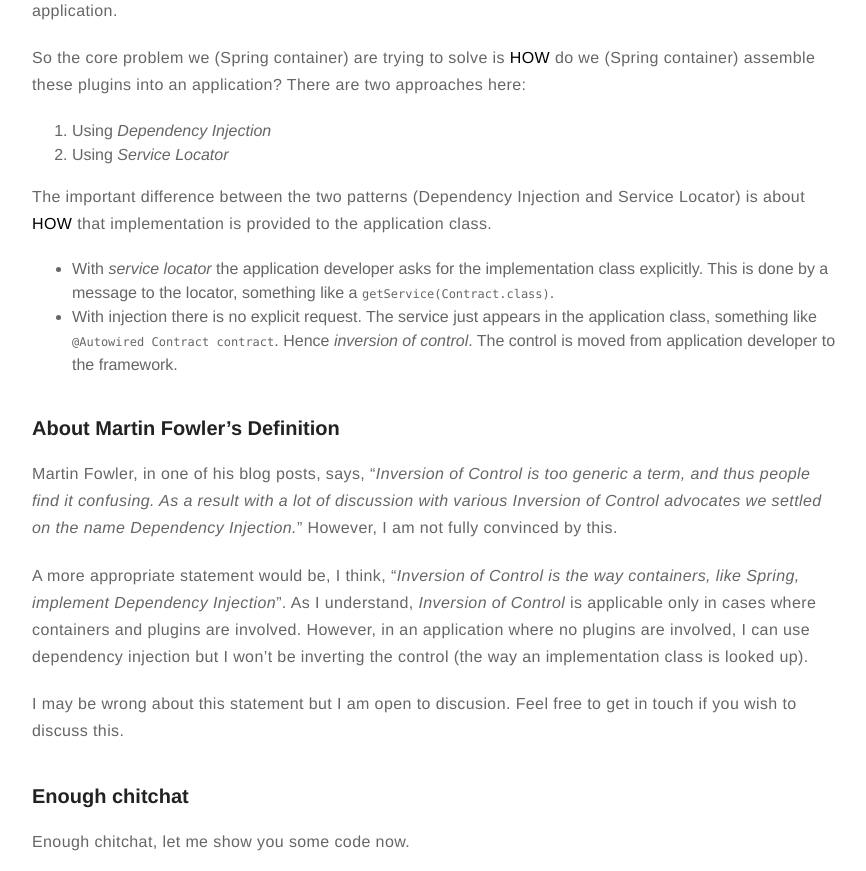
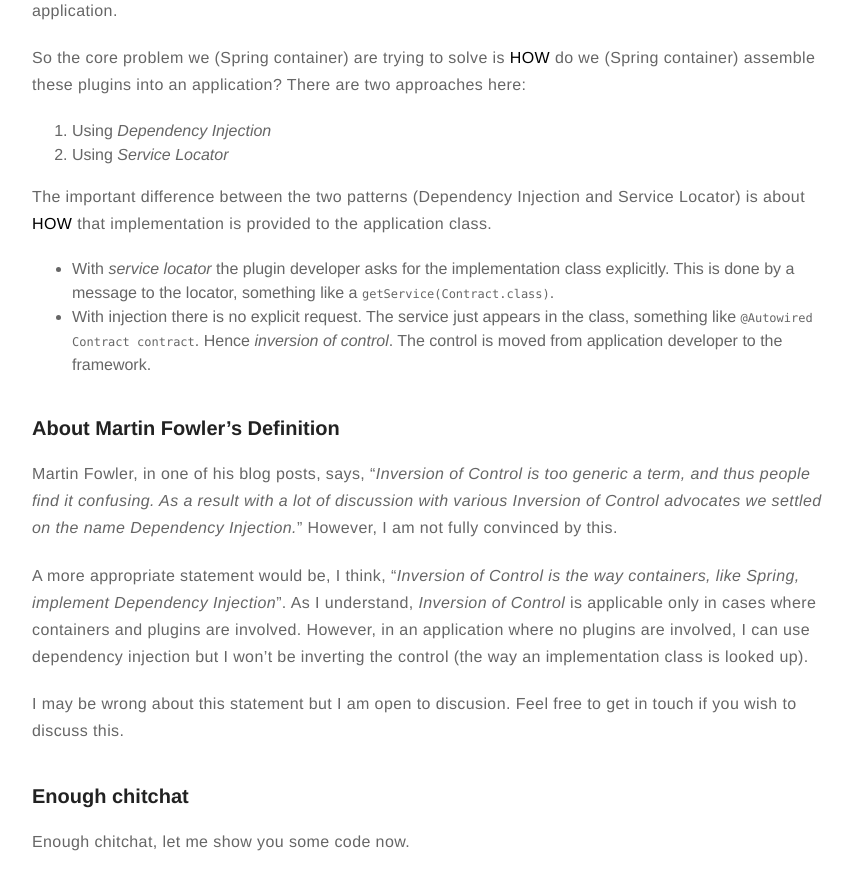
Before and after one commit to jalispran/jalispran, a Jekyll site: the page built from _posts/2020-03-28-Inversion-of-Control.markdown, in a window 1280 px wide and 900 px high, scrolled down 2575 px, cut to the strip 0-871 px from the top of the window. Shown: the whole strip, without its empty margins (203-1069 px from the left). Built offline with Jekyll 4.4.1, drawn with Linux system fonts in a browser that asks for light colours; comment, search, counter and statistics services are not loaded.

Commit message:
IoC bug fixes 2

```diff
--- a/_posts/2020-03-28-Inversion-of-Control.markdown
+++ b/_posts/2020-03-28-Inversion-of-Control.markdown
@@ -69,8 +69,8 @@ So the core problem we (Spring container) are trying to solve is **HOW** do we (
 
 The important difference between the two patterns (Dependency Injection and Service Locator) is about **HOW** that implementation is provided to the application class.
 
-- With *service locator* the application developer asks for the implementation class explicitly. This is done by a message to the locator, something like a `getService(Contract.class)`.
-- With injection there is no explicit request. The service just appears in the application class, something like `@Autowired Contract contract`. Hence *inversion of control*. The control is moved from application developer to the framework.
+- With *service locator* the plugin developer asks for the implementation class explicitly. This is done by a message to the locator, something like a `getService(Contract.class)`.
+- With injection there is no explicit request. The service just appears in the class, something like `@Autowired Contract contract`. Hence *inversion of control*. The control is moved from application developer to the framework.
 
 ### About Martin Fowler's Definition
 
```
